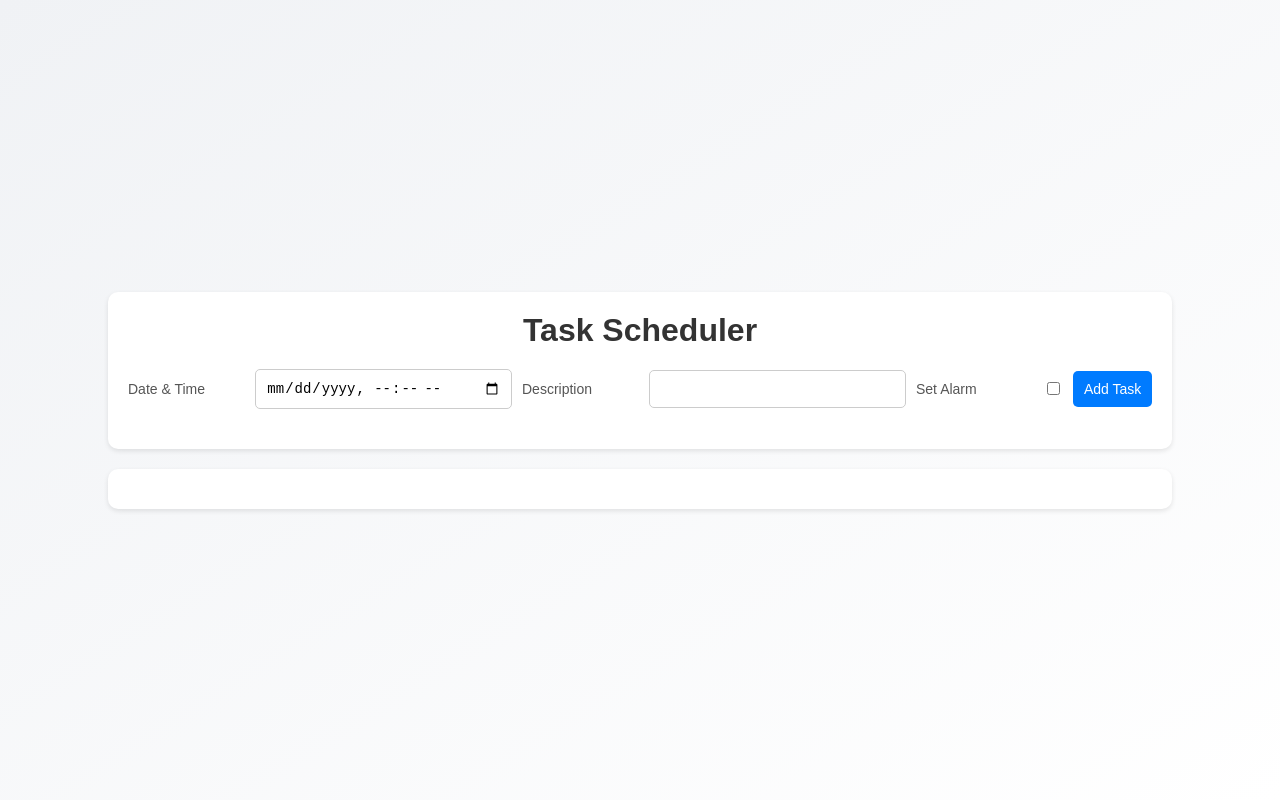
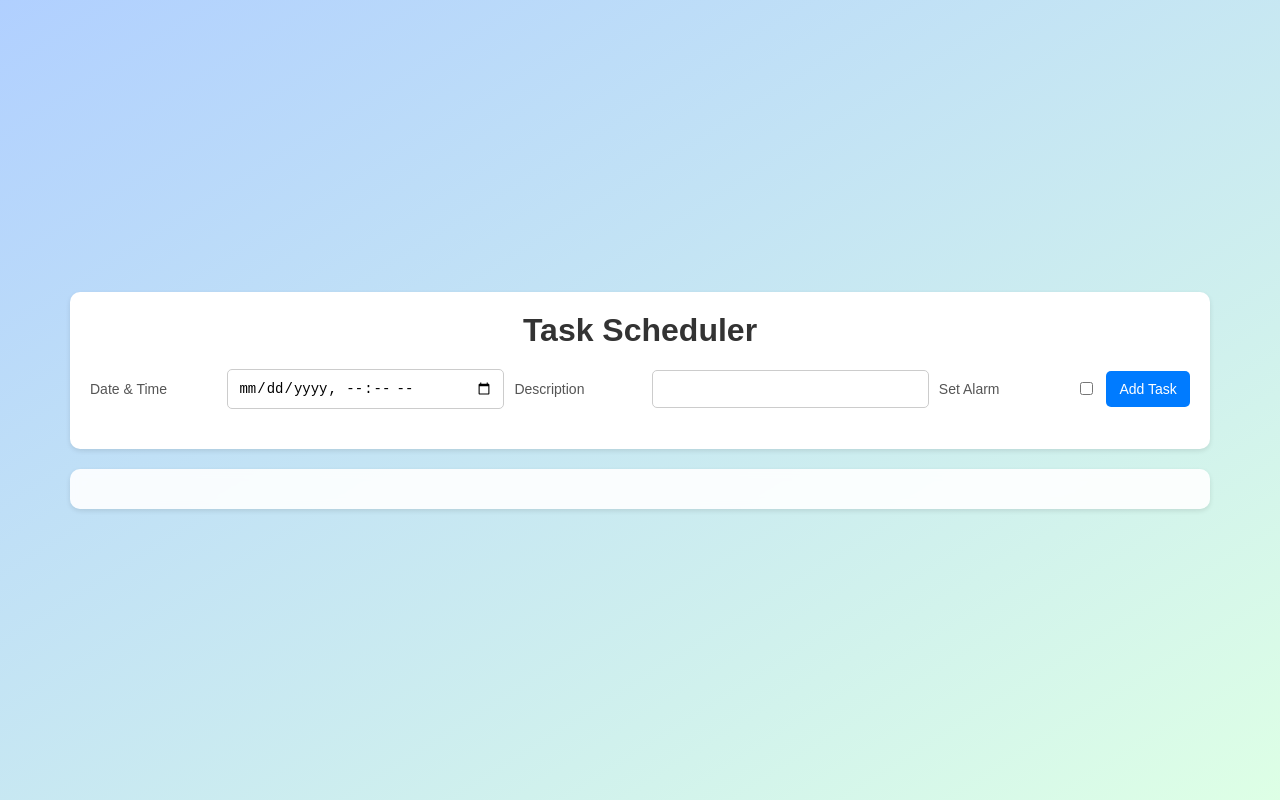
Before and after one commit to iamajraj/simple-task-scheduler, a website: page public/index.html in a window 1280 px wide. Drawn offline with nearby package versions, Linux system fonts and the light colour scheme; no server answers.

Commit message:
update: task item design updated

```diff
--- a/public/script.js
+++ b/public/script.js
@@ -57,7 +57,6 @@ $(document).ready(function () {
     taskList.append(newTask);
   }
 
-  // Function to handle task deletion
   function deleteTask(id) {
     $.ajax({
       url: `/deleteTask/${id}`,
--- a/public/styles.css
+++ b/public/styles.css
@@ -9,7 +9,12 @@ ul {
 
 body {
   font-family: 'Arial', sans-serif;
-  background: linear-gradient(to bottom right, #f0f2f5, #fff);
+  background: linear-gradient(
+    to bottom right,
+    rgba(157, 196, 255, 0.8),
+    rgba(213, 255, 223, 0.8)
+  );
+  background-size: cover;
   display: flex;
   flex-direction: column;
   justify-content: center;
@@ -19,7 +24,8 @@ body {
 }
 
 .container {
-  width: 80%;
+  width: 100%;
+  max-width: 1100px;
   padding: 20px;
   background-color: #fff;
   border-radius: 10px;
@@ -34,7 +40,6 @@ h1 {
 
 #task-form {
   display: flex;
-  flex-wrap: wrap;
   gap: 10px;
   align-items: center;
   margin-bottom: 20px;
@@ -52,6 +57,7 @@ h1 {
   border: 1px solid #ccc;
   border-radius: 5px;
   font-size: 14px;
+  width: 100%;
 }
 
 .task-button {
@@ -71,13 +77,14 @@ h1 {
 }
 
 .task-list-container {
-  width: 80%;
-  margin-inline: auto;
-  background-color: #fff;
+  width: 100%;
+  max-width: 1100px;
+  background-color: rgba(255, 255, 255, 0.9);
   border-radius: 10px;
   box-shadow: 0 2px 5px rgba(0, 0, 0, 0.1);
   padding: 20px;
   margin-top: 20px;
+  backdrop-filter: blur(5px);
 }
 
 #task-list {
@@ -88,14 +95,15 @@ h1 {
 .task-item {
   display: flex;
   align-items: center;
+  gap: 3rem;
   padding: 10px;
-  background-color: #f5f5f5;
+  background-color: #fff;
   margin: 10px 0;
   border-radius: 10px;
   box-shadow: 0 1px 3px rgba(0, 0, 0, 0.1);
   animation: fadeIn 0.5s ease-in-out;
+  backdrop-filter: blur(5px);
 }
-
 .task-item .task-details {
   flex: 1;
   display: flex;
```
